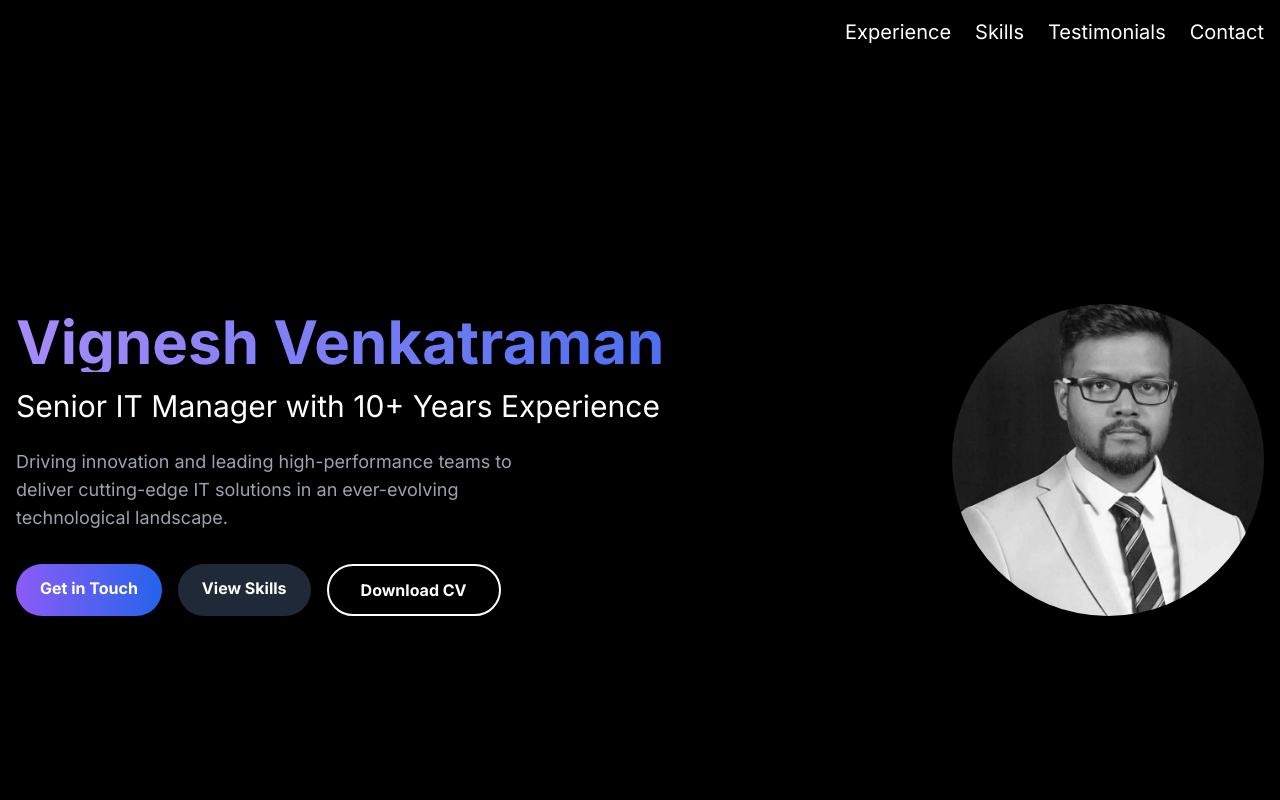
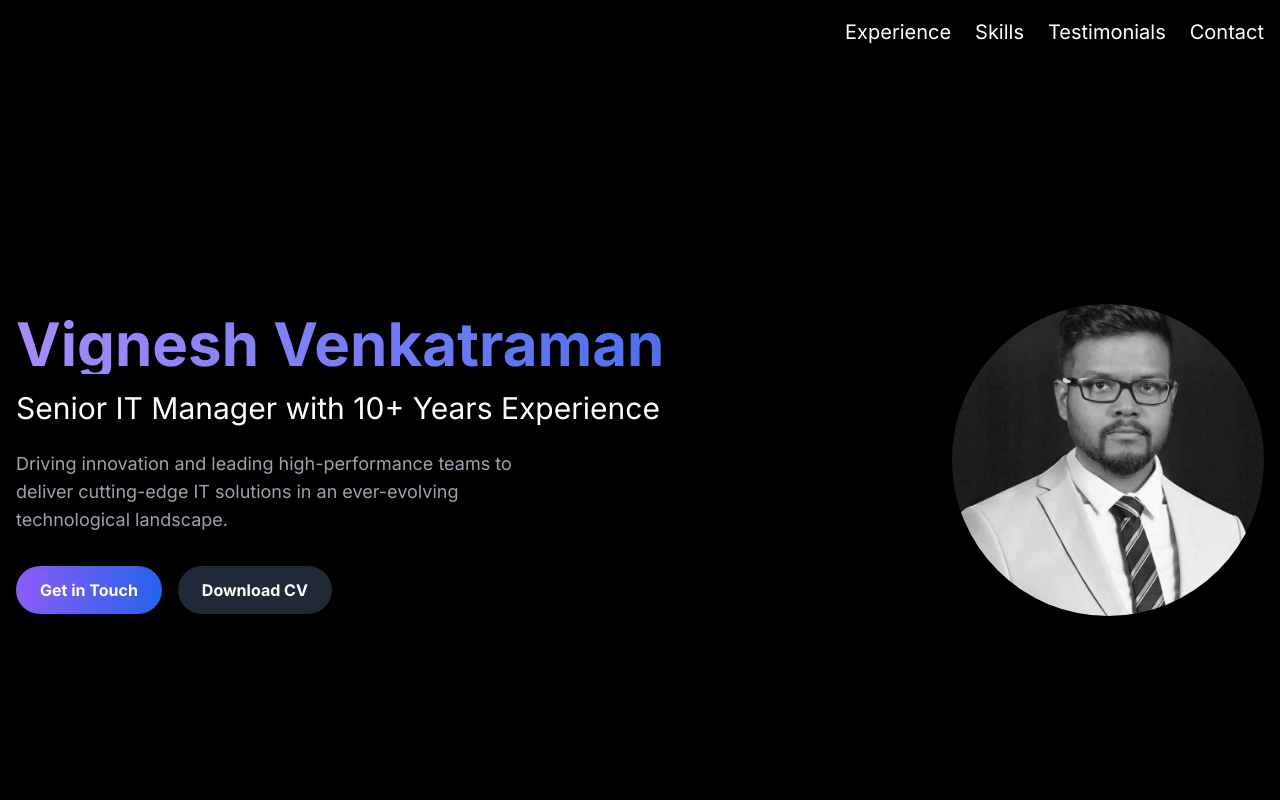
Before and after one commit to vigneshvenkat/senior-it-lead-portfolio, a Next.js app: page /vigneshvenkat.github.io/ in a window 1280 px wide. Shown: the top 800 px of the page. Built offline with nearby package versions, Linux system fonts and the light colour scheme.

Commit message:
Removed the "View Skills" button from Hero Section

```diff
--- a/src/components/Hero.tsx
+++ b/src/components/Hero.tsx
@@ -23,15 +23,9 @@ const Hero = () => {
               Get in Touch
             </a>
             <a
-              href="#skills"
-              className="bg-gray-800 text-white px-6 py-3 rounded-full font-bold hover:bg-gray-700 transition duration-300 inline-block"
-            >
-              View Skills
-            </a>
-            <a
               href="/senior-it-lead-portfolio/CV-VigneshVenkatraman.pdf"
               download
-              className="bg-transparent border-2 border-white text-white font-bold py-3 px-8 rounded-full hover:bg-white hover:text-black transition duration-300"
+              className="bg-gray-800 text-white px-6 py-3 rounded-full font-bold hover:bg-gray-700 transition duration-300 inline-block"
             >
               Download CV
             </a>
```
